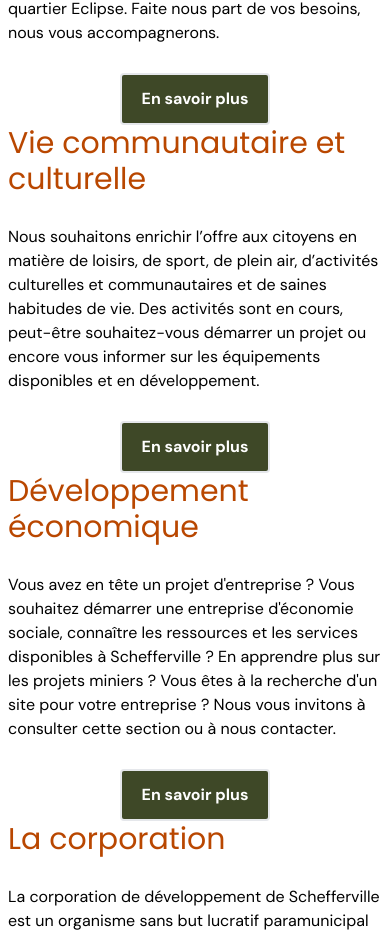
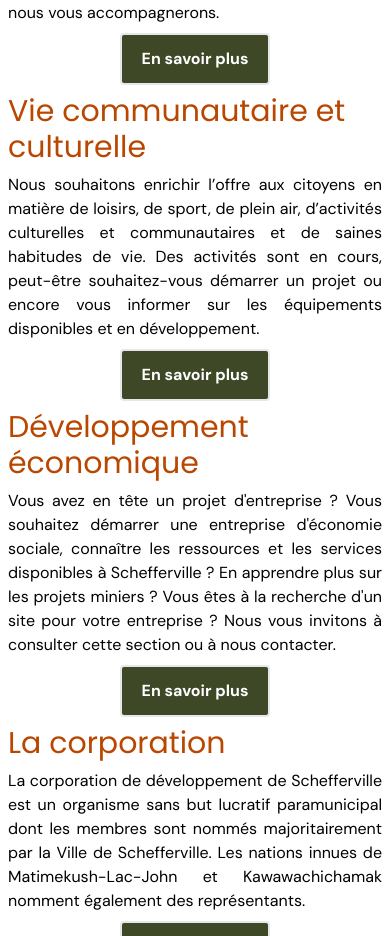
Before and after one commit to Elair-Developpement/CORPO-SCHEFFERVILLE, a Next.js app: page / in a window 390 px wide. Shown: the part 1043-1979 px from the top of the page. Built offline with nearby package versions, Linux system fonts and the light colour scheme; no server answers; the database is empty.

Commit message:
Ajusté formattage page d'accueil mobile

```diff
--- a/src/app/page.js
+++ b/src/app/page.js
@@ -27,10 +27,10 @@ export default function Home() {
       </div>
       <div
         className={
-          "p-2 md:pb-20 md:pt-16 md:px-16 mx-auto flex flex-col md:flex-row justify-center md:space-x-11"
+          "p-2 md:pb-20 md:pt-16 md:px-16 mx-auto flex flex-col md:flex-row justify-center max-md:space-y-2 md:space-x-11"
         }
       >
-        <div className={"flex flex-col md:space-y-10"}>
+        <div className={"flex flex-col space-y-2 md:space-y-10"}>
           <ServiceCard
             title={h("housing")}
             description={h("intro-text")}
@@ -42,7 +42,7 @@ export default function Home() {
             path={"/communal-life"}
           />
         </div>
-        <div className={"flex flex-col md:space-y-10"}>
+        <div className={"flex flex-col space-y-2 md:space-y-10"}>
           <ServiceCard
             title={b("business")}
             description={b("intro-text")}
--- a/src/components/home/homeImage.js
+++ b/src/components/home/homeImage.js
@@ -11,7 +11,7 @@ export default function HomeImage({ missionTitle, missionText }) {
         className="absolute inset-0 z-0 brightness-50"
       />
 
-      <div className="absolute inset-0 flex flex-col items-center justify-center space-y-5 z-10 p-2">
+      <div className="absolute inset-0 flex flex-col items-center justify-center md:text-center space-y-5 z-10 p-2">
         <h1 className="flex text-7xl text-white drop-shadow-lg">
           {missionTitle}
         </h1>
--- a/src/components/home/serviceCard.js
+++ b/src/components/home/serviceCard.js
@@ -6,9 +6,9 @@ export default function ServiceCard({ title, description, path }) {
   const t = useTranslations("home");
 
   return (
-    <div className="flex flex-col items-start space-y-7 max-w-3xl">
-      <h1 className="text-3xl text-left text-orange_1">{title}</h1>
-      <p className="text-left">{description}</p>
+    <div className="flex flex-col items-start space-y-2 md:space-y-7 max-w-3xl">
+      <h1 className="text-3xl te max-md:text-left text-orange_1">{title}</h1>
+      <p className="max-md:text-justify">{description}</p>
       <Link href={path} className="self-center">
         <button className="bg-green_1 hover:bg-white hover:text-green_1 hover:border-green_1 text-white font-bold py-3 px-5 border-2 rounded">
           {t("more")}
```
